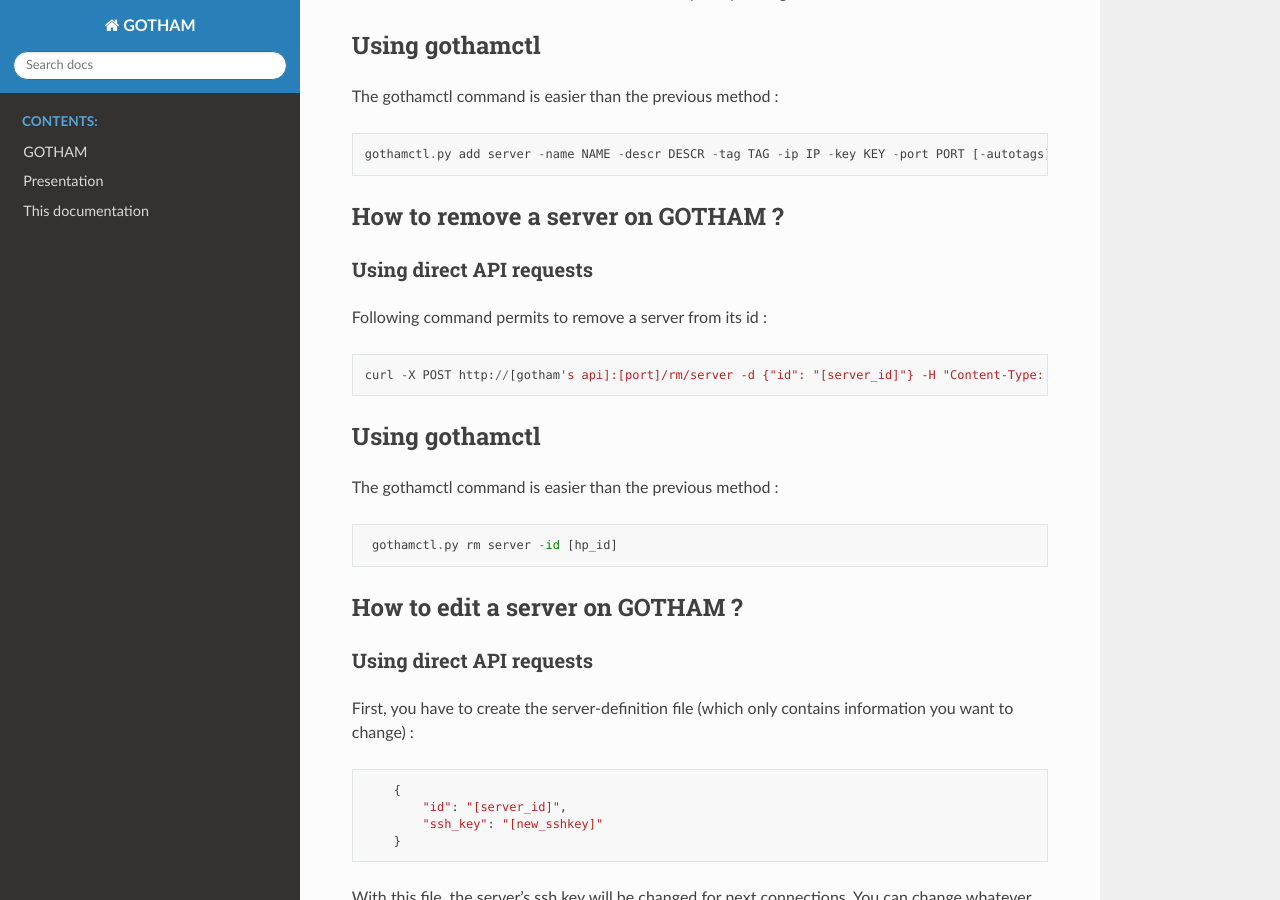
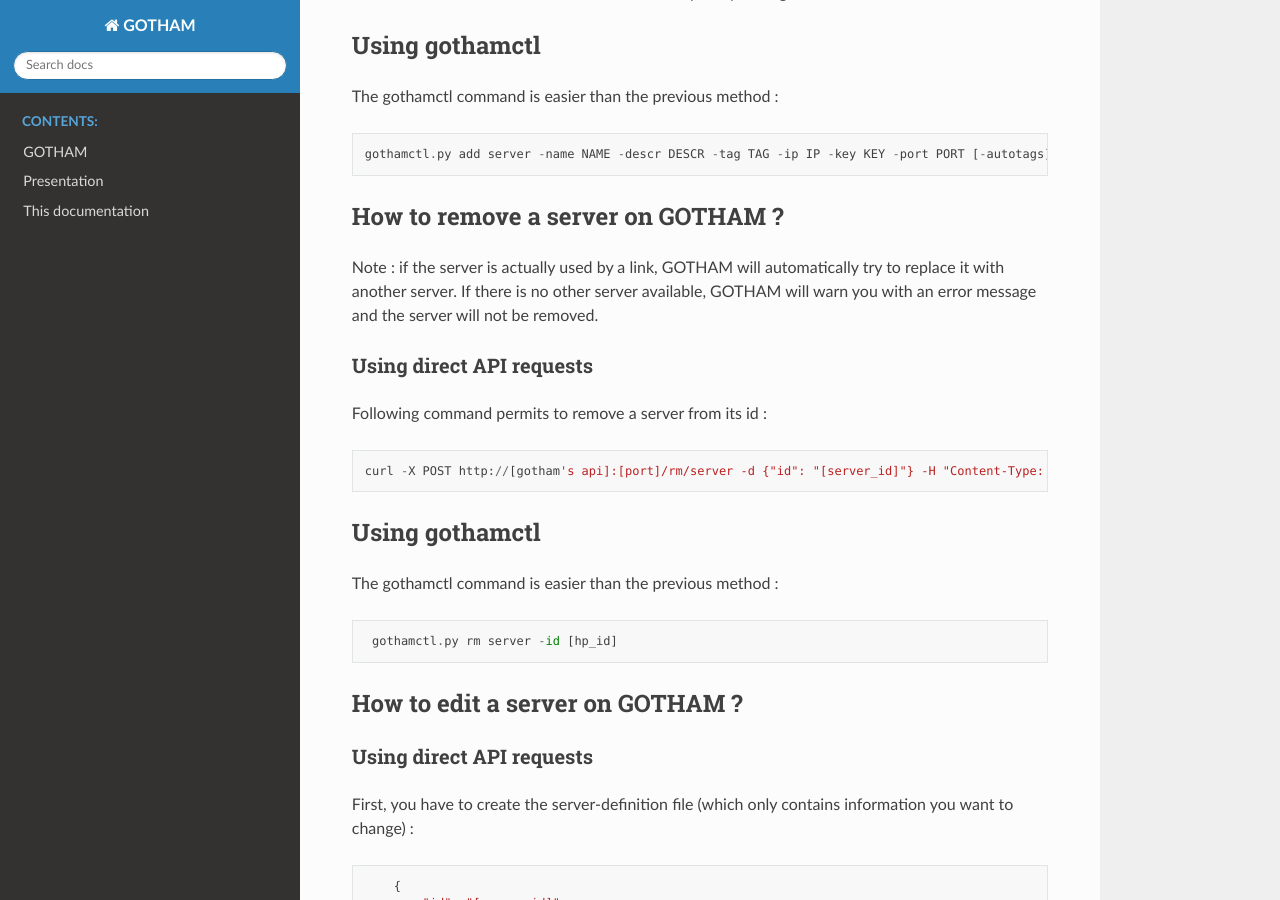
Before and after one commit to Spit22/GOTHAM, a Sphinx documentation site: the page built from Documentation/source/src/howto_servers.md, in a window 1280 px wide and 900 px high, scrolled down 1017 px. Built offline with Sphinx 7.4.7 and the Read the Docs theme 2.0.0, drawn with Linux system fonts in a browser that asks for light colours.

Commit message:
Update howto_servers.md

````diff
--- a/Documentation/source/src/howto_servers.md
+++ b/Documentation/source/src/howto_servers.md
@@ -47,6 +47,8 @@ gothamctl.py add server -name NAME -descr DESCR -tag TAG -ip IP -key KEY -port P
 ```
 
 ### How to remove a server on GOTHAM ?
+Note : if the server is actually used by a link, GOTHAM will automatically try to replace it with another server. If there is no other server available, GOTHAM will warn you with an error message and the server will not be removed.
+
 ##### Using direct API requests
 Following command permits to remove a server from its id :
 ```
````
